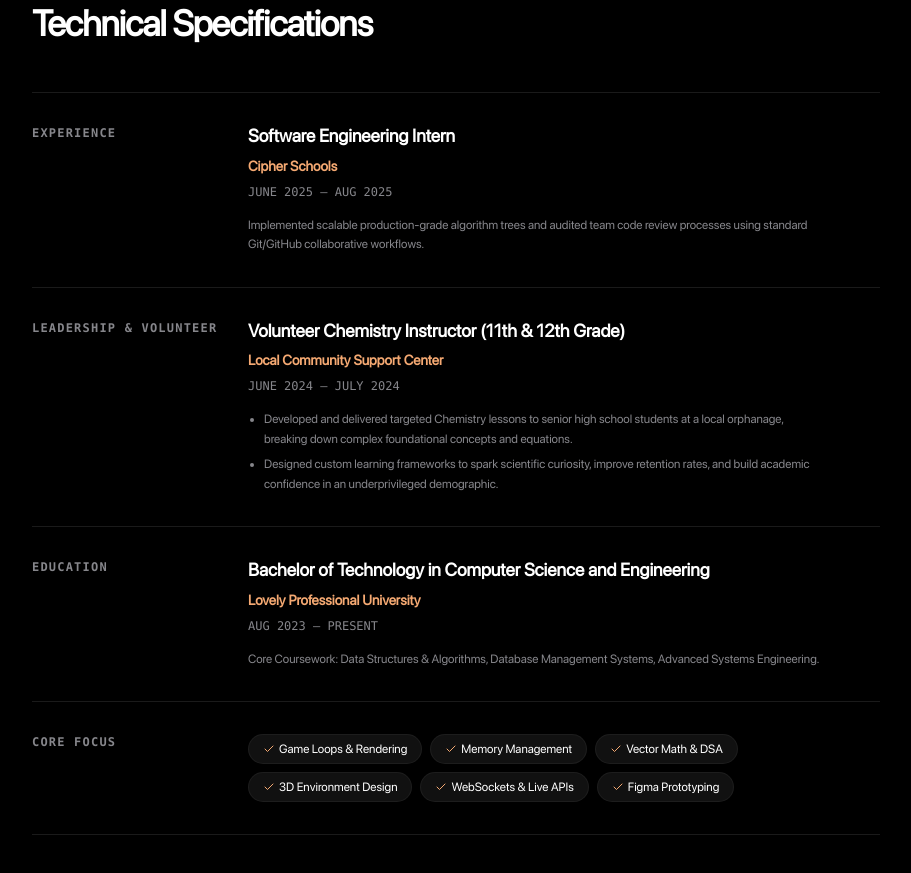
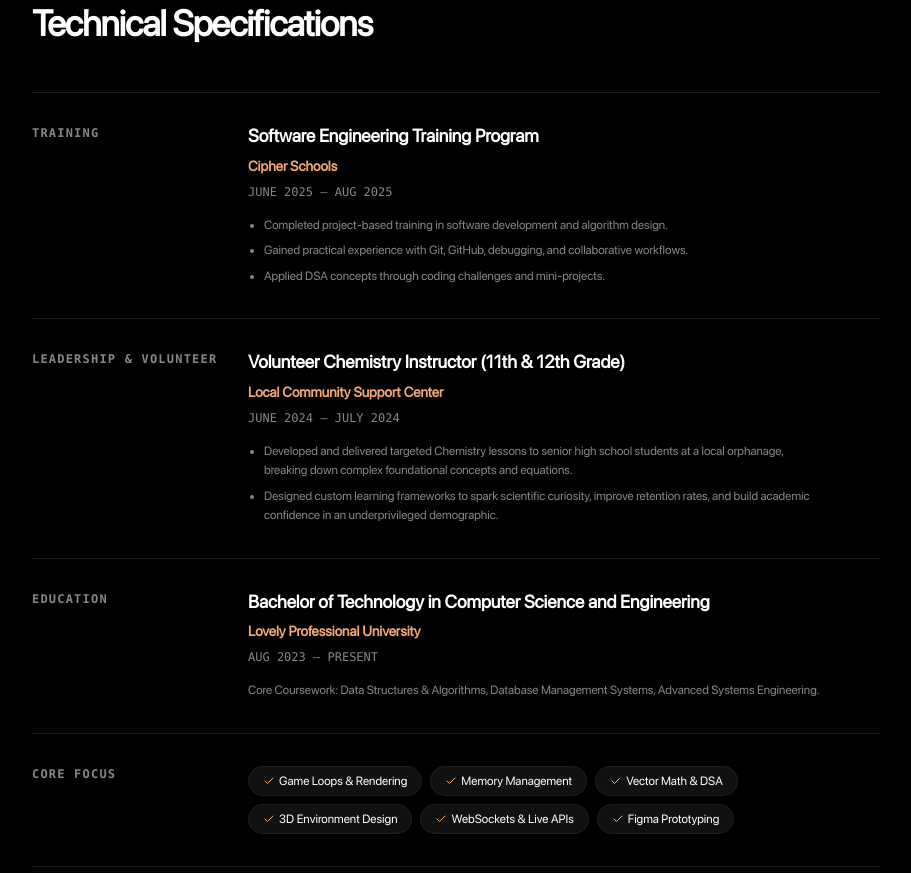
Before and after one commit to Basit0012/basit0012.github.io, a React (Vite) app: page / in a window 1280 px wide. Shown: the part 4480-5353 px from the top of the page, without its empty margins (184-1095 px from the left). Built offline with nearby package versions, Linux system fonts and the light colour scheme.

Commit message:
Replace Experience section with Training section for Cipher Schools on Home page

```diff
--- a/src/pages/Home.tsx
+++ b/src/pages/Home.tsx
@@ -284,18 +284,20 @@
 
           <div className="flex flex-col border-t border-white/10">
 
-            {/* Experience Block */}
+            {/* Training Block */}
             <div className="grid grid-cols-1 md:grid-cols-12 py-8 border-b border-white/10 items-start gap-4">
               <div className="md:col-span-3 text-xs font-bold tracking-widest text-[#86868b] uppercase font-mono">
-                EXPERIENCE
+                TRAINING
               </div>
               <div className="md:col-span-9 flex flex-col gap-2">
-                <h3 className="text-lg font-bold text-white leading-tight">Software Engineering Intern</h3>
+                <h3 className="text-lg font-bold text-white leading-tight">Software Engineering Training Program</h3>
                 <span className="text-sm text-[#f5a972] font-semibold">Cipher Schools</span>
                 <span className="text-xs text-[#86868b] font-mono">JUNE 2025 – AUG 2025</span>
-                <p className="text-xs text-[#86868b] leading-relaxed mt-2 max-w-xl">
-                  Implemented scalable production-grade algorithm trees and audited team code review processes using standard Git/GitHub collaborative workflows.
-                </p>
+                <ul className="text-xs text-[#86868b] leading-relaxed mt-2 max-w-xl list-disc pl-4 flex flex-col gap-1.5">
+                  <li>Completed project-based training in software development and algorithm design.</li>
+                  <li>Gained practical experience with Git, GitHub, debugging, and collaborative workflows.</li>
+                  <li>Applied DSA concepts through coding challenges and mini-projects.</li>
+                </ul>
               </div>
             </div>
 
```
